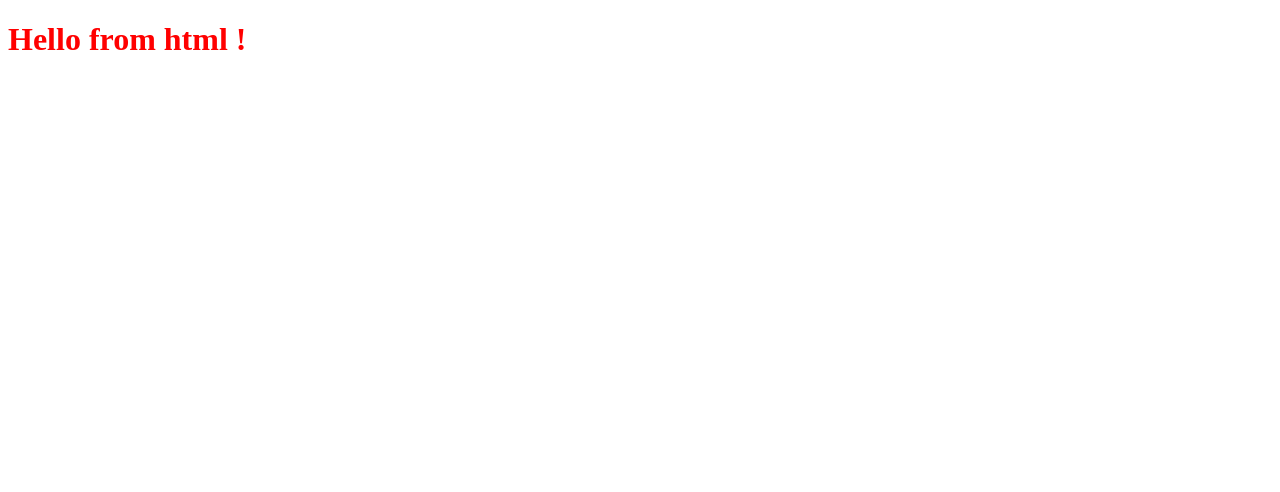
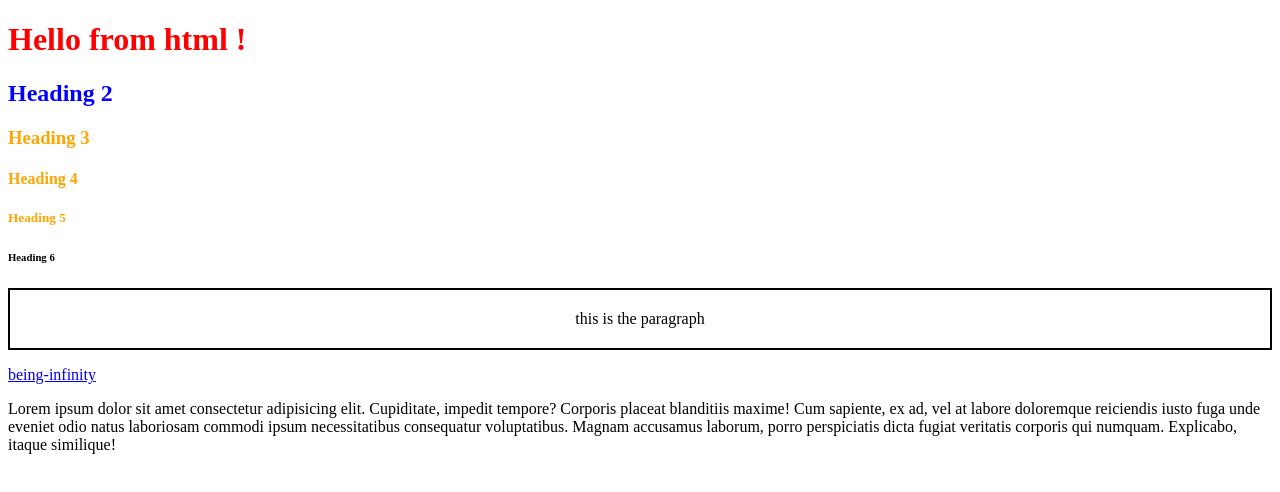
Before and after one commit to Divya200674/autosuggest, a website: page frontend/index.html in a window 1280 px wide. Drawn offline with Linux system fonts and the light colour scheme.

Commit message:
introduction to html tags and css selectors

```diff
--- a/frontend/css/index.css
+++ b/frontend/css/index.css
@@ -1,3 +1,17 @@
 h1{
     color:red;
 }
+#heading-2{
+    color: blue;
+}
+
+.heading{
+    color: orange;
+}
+.para{
+    border: 2px;
+    border-color: black;
+    border-style: solid;
+    padding: 20px;
+    text-align: center;
+}
--- a/frontend/index.html
+++ b/frontend/index.html
@@ -8,6 +8,15 @@
 </head>
 <body>
     <h1>Hello from html !</h1>
+    <h2 id="heading-2">Heading 2</h2>
+    <h3 class="heading">Heading 3</h3>
+    <h4 class="heading">Heading 4</h4>
+    <h5 class="heading">Heading 5</h5>
+    <h6>Heading 6</h6>
+
+    <p class="para">this is the paragraph</p>
+    <a href="https://www.being-infinity.com/">being-infinity</a>
+     <p>Lorem ipsum dolor sit amet consectetur adipisicing elit. Cupiditate, impedit tempore? Corporis placeat blanditiis maxime! Cum sapiente, ex ad, vel at labore doloremque reiciendis iusto fuga unde eveniet odio natus laboriosam commodi ipsum necessitatibus consequatur voluptatibus. Magnam accusamus laborum, porro perspiciatis dicta fugiat veritatis corporis qui numquam. Explicabo, itaque similique!</p>
     <script src="js/index.js"></script>
 </body>
 </html>
```
